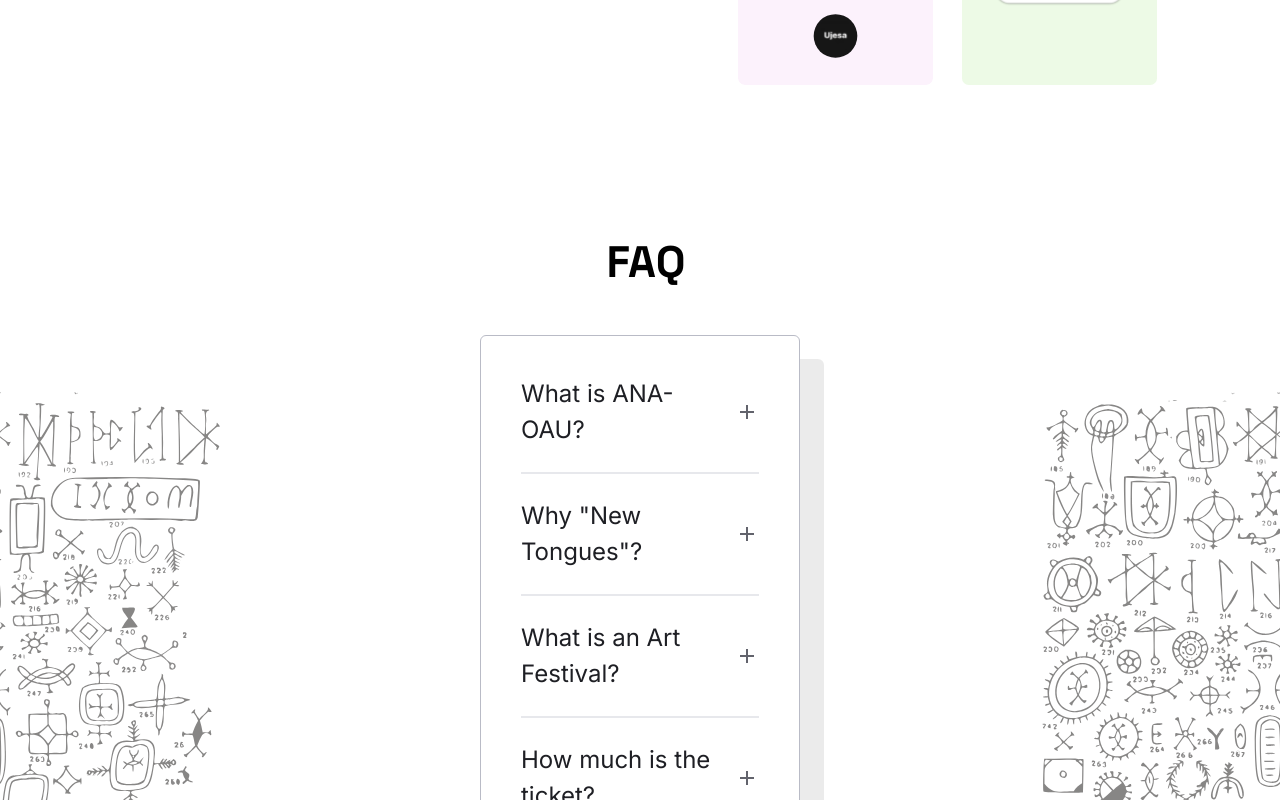
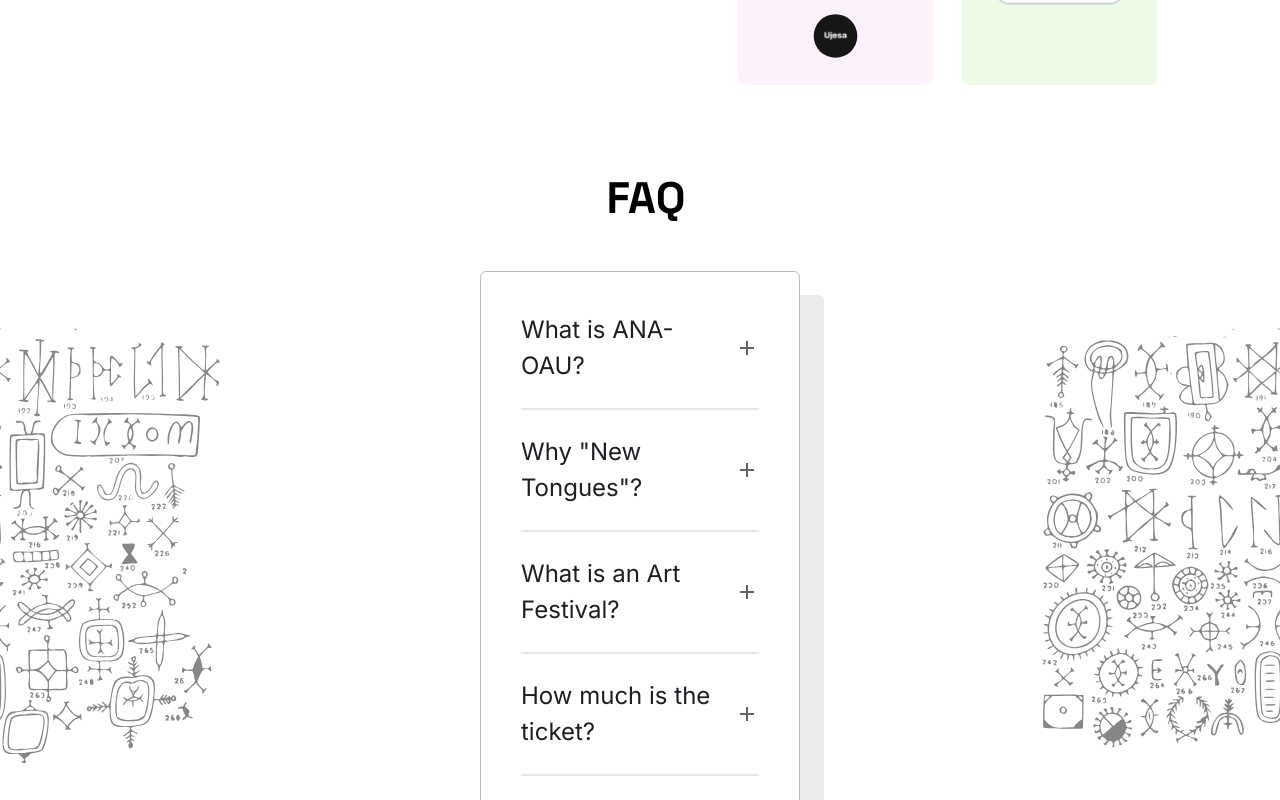
Before and after one commit to ZEED2468/Ana-website-oau, a React (Vite) app: page / in a window 1280 px wide. Shown: the part 3460-4260 px from the top of the page. Built offline with nearby package versions, Linux system fonts and the light colour scheme.

Commit message:
adjustments

```diff
--- a/src/sections/FAQ.jsx
+++ b/src/sections/FAQ.jsx
@@ -8,7 +8,7 @@
   };
 
   return (
-    <div className="flex justify-center items-center">
+    <div className="flex justify-center items-center mt-[-4rem]">
       <div className='hidden md:block relative right-[15rem]'>
         <img
           src="/vector.svg"
```
